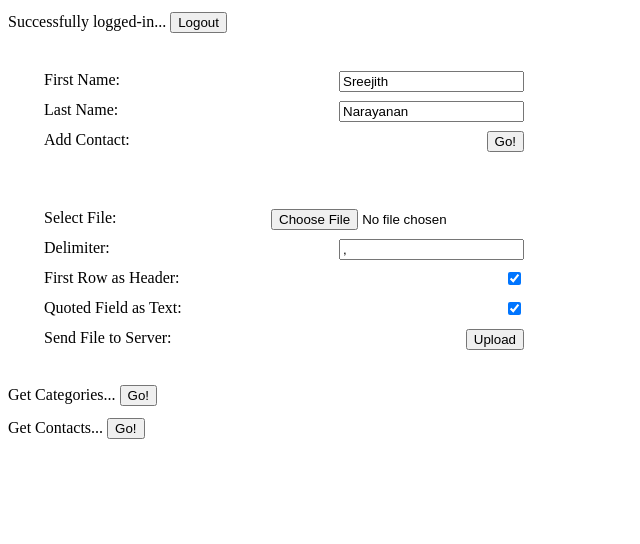
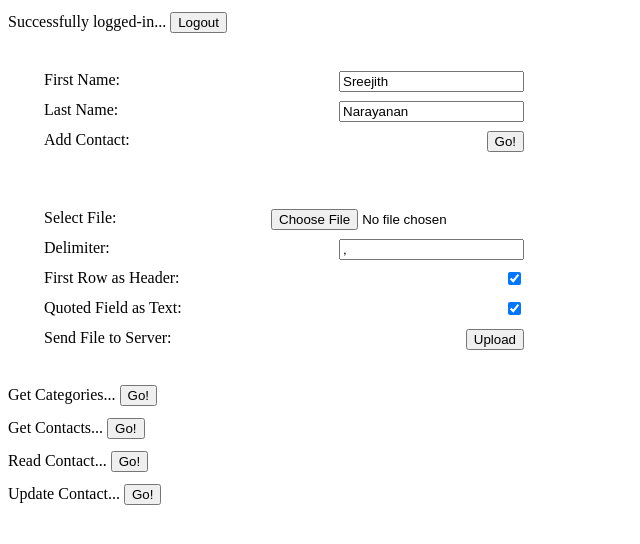
Before and after one commit to mquotient/BoxciteJS, a plain HTML site: page action.html in a window 1280 px wide. Shown: the whole page, without its empty margins (0-640 px from the left). Drawn offline with Linux system fonts and the light colour scheme.

Commit message:
Getting read & update contacts to work

```diff
--- a/action.html
+++ b/action.html
@@ -30,12 +30,13 @@
 			<label>Send File to Server: <input type="button" value="Upload" onclick="uploadFile();" /></label>
 		</form>
 		<label>Get Categories... <button onclick="findCategories();">Go!</button></label>
-		<div id='Catagories'></div>
 		<label>Get Contacts... <button onclick="findContacts();">Go!</button></label>
-		<div id='Contacts'></div>
+		<label>Read Contact... <button onclick="readContacts();">Go!</button></label>
+		<label>Update Contact... <button onclick="updateContacts();">Go!</button></label>
 		<script>
 			//user.URL = "http://192.168.1.108:8080/xmlrpc/";
 			//contact.URL = "http://192.168.1.108:8080/xmlrpc/";
+			contact.tmpCache = {};
 			user.URL = "http://sreejith.dyndns-home.com:18080/xmlrpc/";
 			contact.URL = "http://sreejith.dyndns-home.com:18080/xmlrpc/";
  			function logout () {
@@ -75,7 +76,7 @@
 					fileData.append("file", document.getElementById('file').files[0]);
 
 					var xhr = new XMLHttpRequest();
-					//xhr.open("POST", 'http://192.168.1.108:8080/xmlrpc/',false);
+					//xhr.open("POST", 'http://192.168.1.108:8080/web/upload/',false);
 					xhr.open("POST", 'http://sreejith.dyndns-home.com:18080/web/upload/',false);
 					xhr.send(fileData);
 					var result = JSON.parse( xhr.response );
@@ -160,6 +161,45 @@
 					alert( "Fail :" + response.fail_message);
 				}
 			}
+			function readContacts () {
+				var data = { data : {
+					id : "4ecd1592d3882f2ea5000000",
+					fields : [],
+					read_type : "basic" }
+				}
+				try {
+					var response = contact.read( data );
+					contact.tmpCache = response.result;
+				} catch ( err ) {
+					alert ( err );
+				}
+				console.log( response );
+				if (response.success == true) {
+					alert( "Success: " + response.result);
+				} else {
+					alert( "Fail :" + response.fail_message);
+				}
+			}
+			function updateContacts () {
+				contact.tmpCache.first_name = "Sreejith";
+				var data = { data : {
+					id : "4ecd1592d3882f2ea5000000",
+					data : contact.tmpCache,
+					read_type : "basic" }
+				}
+				try {
+					var response = contact.update( data );
+					console.log(response);
+				} catch ( err ) {
+					alert ( err );
+				}
+				console.log( response );
+				if (response.success == true) {
+					alert( "Success: " + response.result);
+				} else {
+					alert( "Fail :" + response.fail_message);
+				}
+			}
 		</script>
 	</body>
 </html>
```
